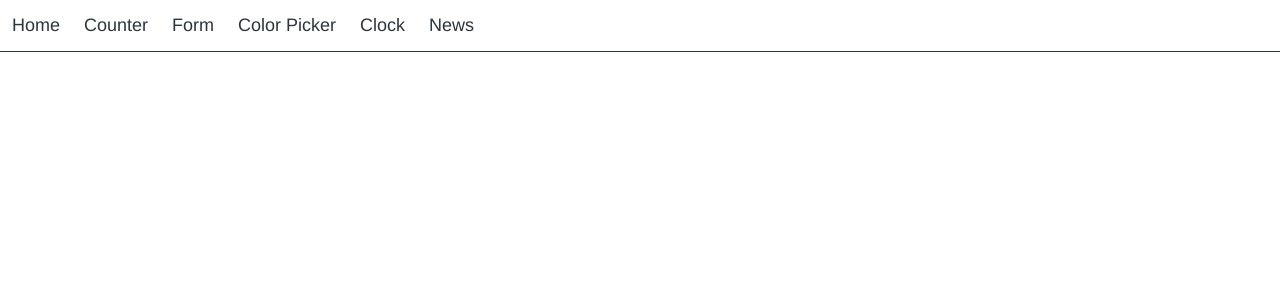
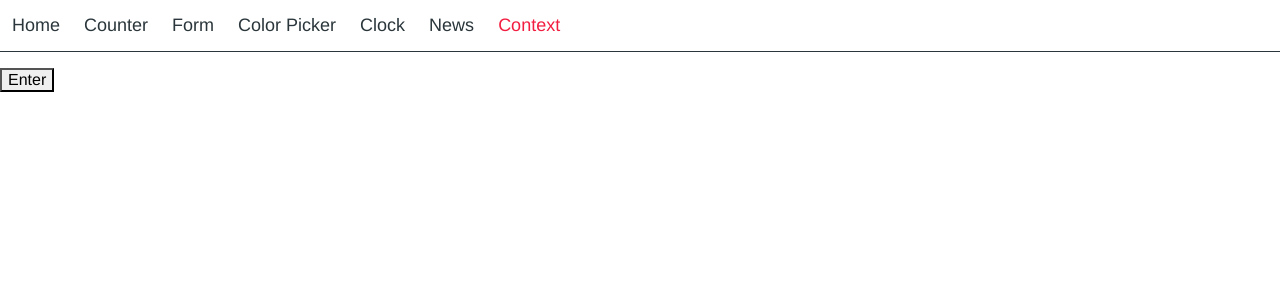
Before and after one commit to erpua/react_academy, a React (Create React App) app: page /context in a window 1280 px wide. Shown: the top 300 px of the page. Built offline with nearby package versions, Linux system fonts and the light colour scheme.

Commit message:
refactor(15-react-hooks):added useContext && added AuthProvider component && updated UserMenu

```diff
--- a/src/App.js
+++ b/src/App.js
@@ -8,6 +8,7 @@ import Welcome from './components/Welcome'
 import Home from './components/Home';
 import Clock from './components/Clock';
 import News from './components/News';
+import UserMenu from './components/UserMenu';
 
 const colorPickerOptions = [
   { label: 'red', color: '#F44336' },
@@ -53,6 +54,10 @@ export default function App() {
                 <News />
               </Route>
 
+              <Route path="/context">
+                <UserMenu />
+              </Route>
+
             </Switch>
           </>
 
--- a/src/components/Navigation.js
+++ b/src/components/Navigation.js
@@ -63,6 +63,14 @@ const Navigation = () => (
       News
     </NavLink>
 
+    <NavLink
+      to="/context"
+      style={styles.link}
+      activeStyle={styles.activeLink}
+    >
+      Context
+    </NavLink>
+
   </nav>
 );
 
--- a/src/components/UserMenu.js
+++ b/src/components/UserMenu.js
@@ -1,4 +1,5 @@
-import React from "react";
+import React, { useContext } from "react";
+import ctx from '../context/authContext';
 
 const styles = {
   container: {
@@ -11,7 +12,10 @@ const styles = {
   },
 };
 
-export default function UserMenu() {
+/* export default function UserMenu() {
+  const authContext = useContext(ctx);
+
+  console.log('authContext from UserMenu / value from Provider from index.js => ', authContext);
 
   return (
     <div style={styles.container}>
@@ -20,13 +24,50 @@ export default function UserMenu() {
         onClick={() => console.log('Entered')}>
         Enter
       </button>
-
+      <p style={styles.tag}>User</p>
       <button
         type="button"
-        onClick={() => console.log('logged out')}>
+        onClick={() => console.log('Logging out')}>
         Logout
       </button>
 
     </div>
   );
-}
+}; */
+
+export default function UserMenu() {
+  /*   const authContext = useContext(ctx); */
+/*   const { name } = useContext(ctx); */
+
+ /*  const authContext = useContext(ctx);
+  console.log('authContext.user FROM User MENU ===> ', authContext.user); */
+  const { user, logIn, logOut } = useContext(ctx);
+
+  return (
+    <div style={styles.container}>
+
+
+      { user
+      ? (
+          <>
+            <p style={styles.tag}>
+              {user}
+            </p>
+            <button
+              type="button"
+              onClick={logOut}>
+              Logout
+            </button>
+          </>
+        )
+      :
+        <button
+          type="button"
+          onClick={logIn}>
+          Enter
+        </button>
+      }
+
+    </div>
+  );
+};
--- /dev/null
+++ b/src/context/AuthProvider.js
@@ -0,0 +1,22 @@
+import React, { Component } from 'react';
+import authContext from './authContext';
+
+export default class AuthProvider extends Component {
+  state = {
+    user: null,
+    logIn: () => {
+      this.setState({ user: 'Mango' });
+    },
+    logOut: () => {
+      this.setState({ user: null });
+    },
+  };
+
+  render() {
+    return (
+      <authContext.Provider value={this.state}>
+        {this.props.children}
+      </authContext.Provider>
+    );
+  }
+}
--- /dev/null
+++ b/src/context/authContext.js
@@ -0,0 +1,5 @@
+import { createContext } from "react";
+
+const authContext = createContext();
+
+export default authContext;
--- a/src/index.js
+++ b/src/index.js
@@ -4,13 +4,29 @@ import { BrowserRouter } from 'react-router-dom';
 import App from './App';
 import 'modern-normalize/modern-normalize.css';
 import './styles/base.scss';
-
+import AuthProvider from './context/AuthProvider';
 const root = ReactDOM.createRoot(document.getElementById('root'));
 
+/* import authContext from './context/authContext';
+console.log('authContext =>', authContext); */
+
+// root.render(
+//  /*  <React.StrictMode> */
+//     <BrowserRouter>
+//     {/* Context automatically provide context with variable "value={{ a:5, b:10 }}" */}
+//       <authContext.Provider value={{ name: 'Mango' }}>
+//         {/* Everything that is inside of App => has automatic acces to value of object "Provider" */}
+//         <App />
+//       </authContext.Provider>
+//     </BrowserRouter>
+// /*   </React.StrictMode> */
+// );
+
 root.render(
- /*  <React.StrictMode> */
-    <BrowserRouter>
-      <App />
-    </BrowserRouter>
-/*   </React.StrictMode> */
-);
+      <BrowserRouter>
+        <AuthProvider>
+          <App />
+        </AuthProvider>
+      </BrowserRouter>
+
+  );
```
Also changed, not shown: src/components/News.js (+10 -12 lines).
